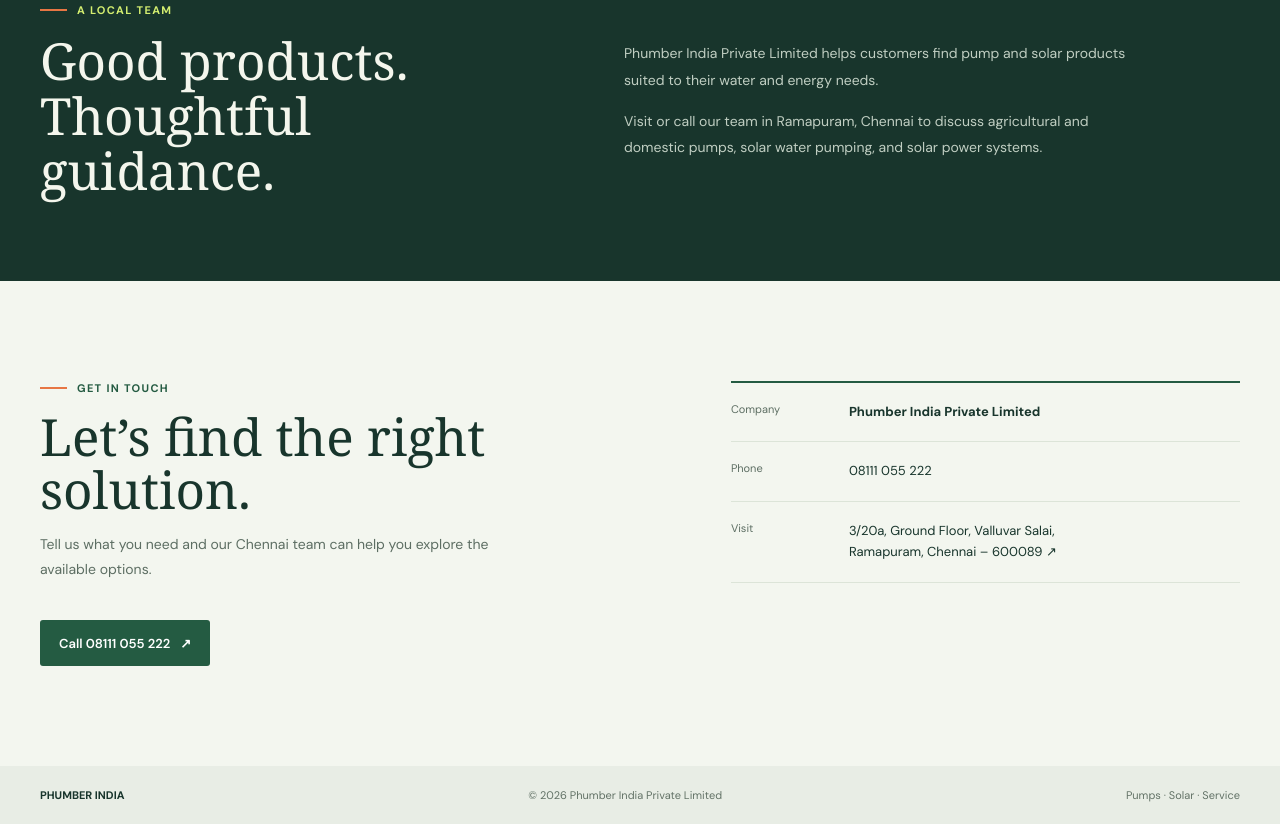
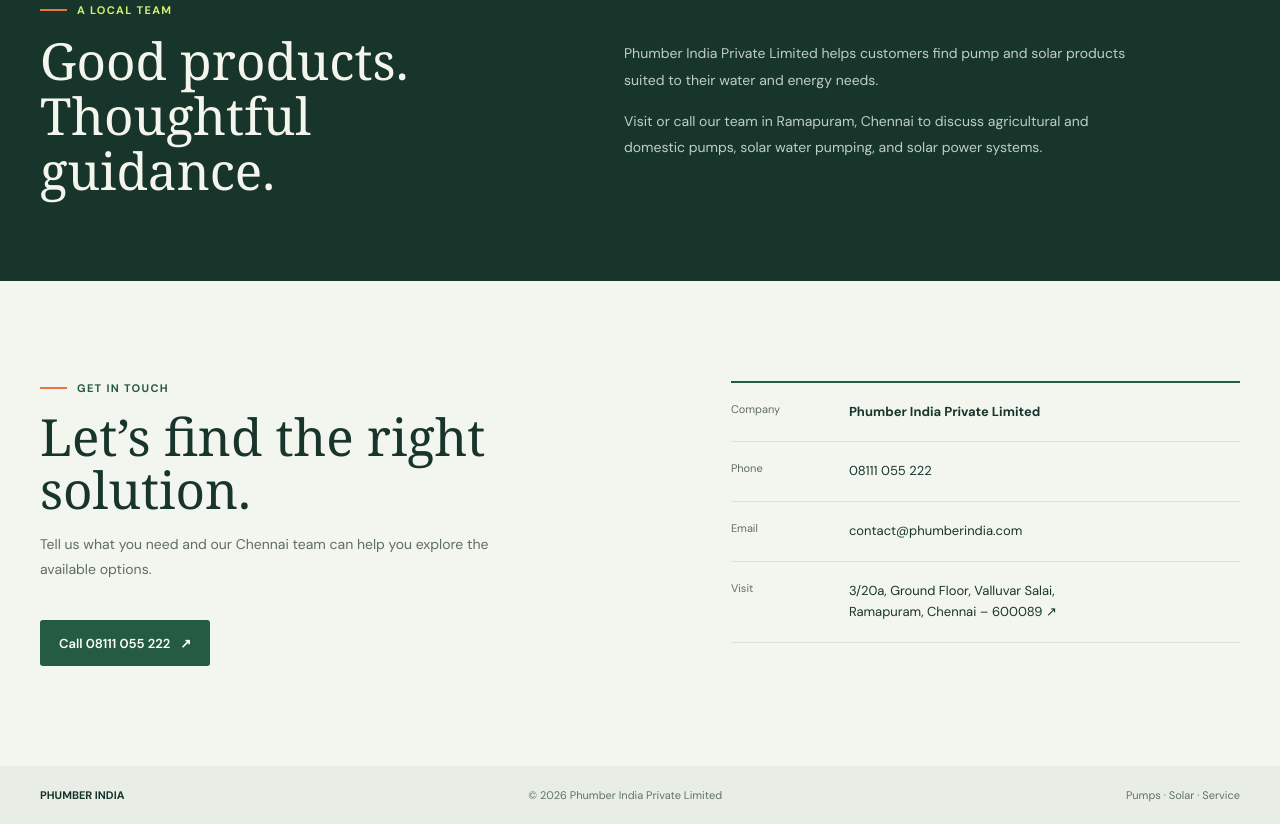
Before and after one commit to sarapriyain09/phumber, a plain HTML site: page index.html in a window 1280 px wide. Shown: the part 2016-2840 px from the top of the page. Drawn offline with Linux system fonts and the light colour scheme.

Commit message:
Add contact email

```diff
--- a/index.html
+++ b/index.html
@@ -222,6 +222,7 @@
       <div class="contact-box">
         <div class="contact-row"><small>Company</small><strong>Phumber India Private Limited</strong></div>
         <div class="contact-row"><small>Phone</small><a href="tel:08111055222">08111 055 222</a></div>
+        <div class="contact-row"><small>Email</small><a href="mailto:contact@phumberindia.com">contact@phumberindia.com</a></div>
         <div class="contact-row"><small>Visit</small><a href="https://maps.google.com/?q=3%2F20a+Valluvar+Salai+Ramapuram+Chennai+600089" target="_blank" rel="noreferrer">3/20a, Ground Floor, Valluvar Salai,<br>Ramapuram, Chennai – 600089 ↗</a></div>
       </div>
     </section>
```
